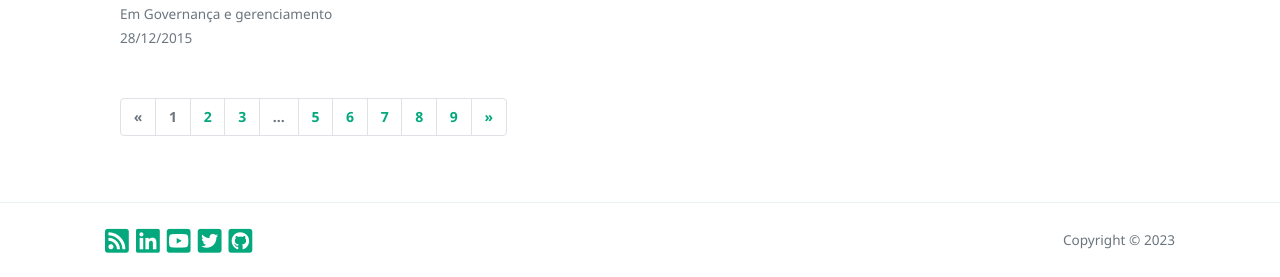
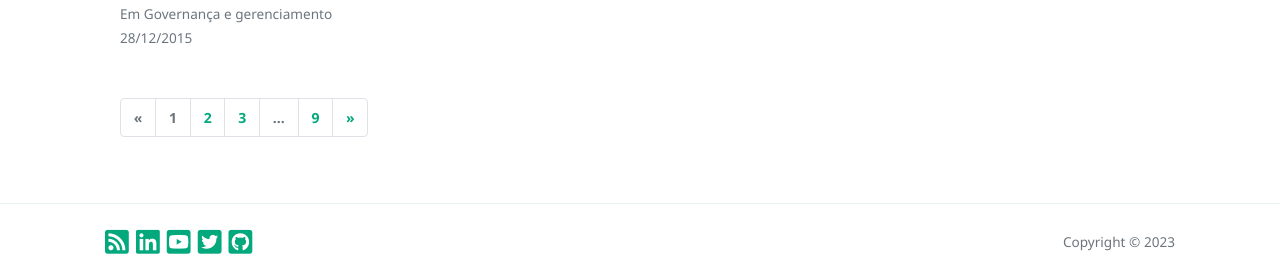
Before and after one commit to diogomatheus/diogomatheus.github.io, a Jekyll site: the page built from index.html, in a window 1280 px wide and 1400 px high, scrolled down 1435 px. Shown: the part 1120-1397 px from the top of the window. Built offline with Jekyll 4.4.1, drawn with Linux system fonts in a browser that asks for light colours; nearby versions of some CDN libraries; the list of posts is cut into pages by our own code.

```diff
--- a/assets/css/theme.css
+++ b/assets/css/theme.css
@@ -323,6 +323,22 @@
         font-weight: 700;
         line-height: 1.1;
     }
+}
+ul.pagination li.page-item .page-link {
+	padding: 0.4rem .4rem;
+}
+@media (min-width: 576px) {
+	ul.pagination li.page-item .page-link {
+		padding: 0.6rem .6rem;
+	}
+}
+@media (min-width:768px) {
+	ul.pagination li.page-item .page-link {
+		padding: 0.6rem .8rem;
+	}
+	ul.pagination li.page-item .page-link .page-link-label {
+		display: initial !important;
+	}
 }
 .bg-black {
 	background-color:#000;
--- a/index.html
+++ b/index.html
@@ -174,9 +174,9 @@
                 {% if paginator.total_pages > 1 %}
                 <ul class="pagination">
                     {% if paginator.previous_page %}
-                    <li class="page-item"><a class="page-link" href="{{ paginator.previous_page_path | prepend: site.baseurl | replace: '//', '/' }}">&laquo;</a></li>
+                    <li class="page-item"><a class="page-link" href="{{ paginator.previous_page_path | prepend: site.baseurl | replace: '//', '/' }}">&laquo; <span class="d-none">Anterior</span></a></li>
                     {% else %}
-                    <li class="page-item disabled"><span class="prev page-link">&laquo;</span></li>
+                    <li class="page-item disabled"><span class="prev page-link">&laquo; <span class="d-none">Anterior</span></span></li>
                     {% endif %}
 
                     {% assign abstraction_previous = paginator.page | minus: 2 %}
@@ -193,12 +193,16 @@
                     <li class="page-item"><a class="page-link" href="{{ site.paginate_path | prepend: site.baseurl | replace: '//', '/' | replace: ':num', page }}">{{ page }}</a></li>
                     {% else %}
 
-                    {% if page < abstraction_previous and abstracted_previous == false  %}
+                    {% if page < abstraction_previous %}
+                    {% if abstracted_previous == false %}
                     <li class="page-item disabled"><span class="webjeda page-link">...</span></li>
                     {% assign abstracted_previous = true %}
-                    {% elsif page > abstraction_next and abstracted_next == false %}
+                    {% endif %}
+                    {% elsif page > abstraction_next %}
+                    {% if abstracted_next == false %}
                     <li class="page-item disabled"><span class="webjeda page-link">...</span></li>
                     {% assign abstracted_next = true %}
+                    {% endif %}
                     {% else %}
                     <li class="page-item"><a class="page-link" href="{{ site.paginate_path | prepend: site.baseurl | replace: '//', '/' | replace: ':num', page }}">{{ page }}</a></li>
                     {% endif %}
@@ -207,9 +211,9 @@
                     {% endfor %}
 
                     {% if paginator.next_page %}
-                    <li class="page-item"><a class="page-link" href="{{ paginator.next_page_path | prepend: site.baseurl | replace: '//', '/' }}">&raquo;</a></li>
+                    <li class="page-item"><a class="page-link" href="{{ paginator.next_page_path | prepend: site.baseurl | replace: '//', '/' }}"><span class="d-none">Próximo</span> &raquo;</a></li>
                     {% else %}
-                    <li class="page-item disabled"><span class="next page-link">&raquo;</span></li>
+                    <li class="page-item disabled"><span class="next page-link"><span class="d-none">Próximo</span> &raquo;</span></li>
                     {% endif %}
                 </ul>
                 {% endif %}
```
